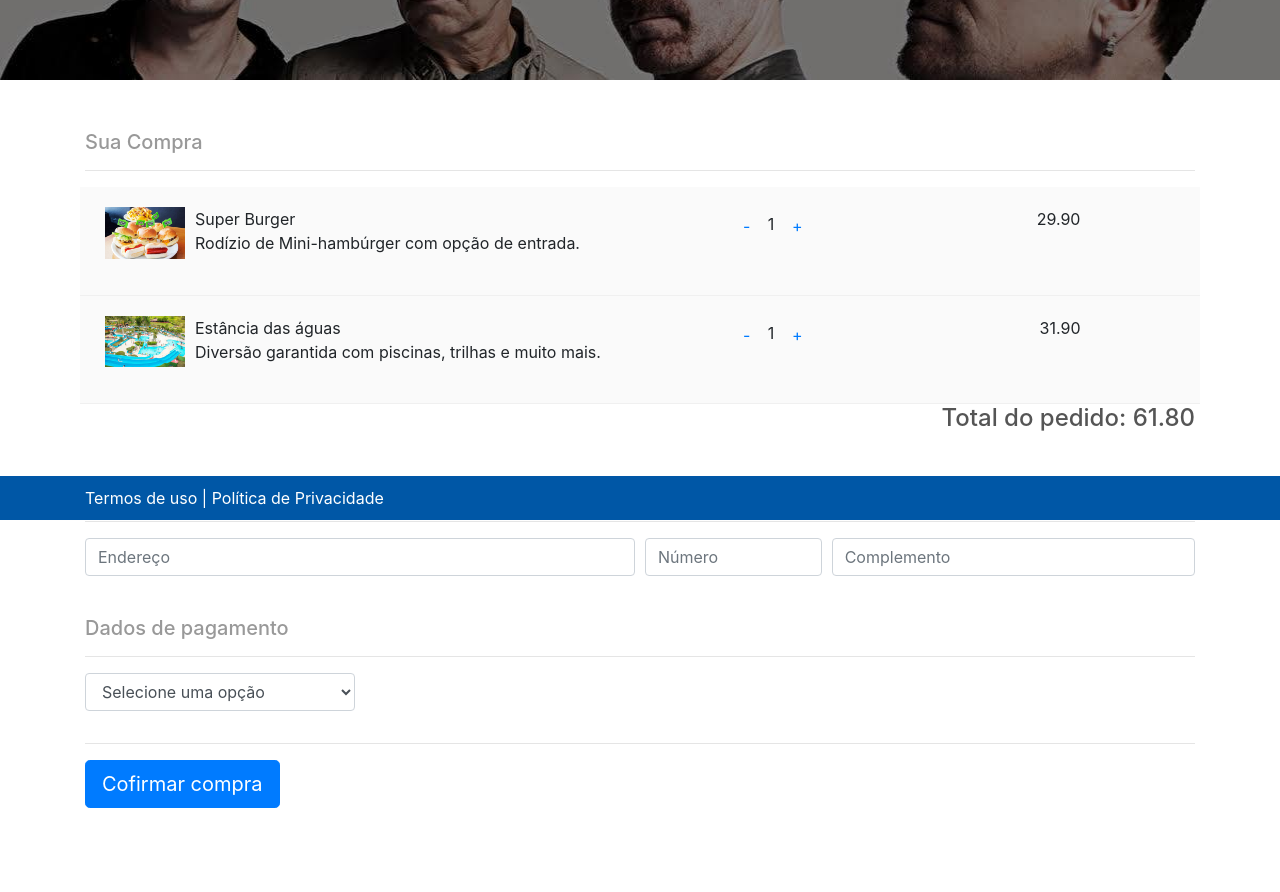
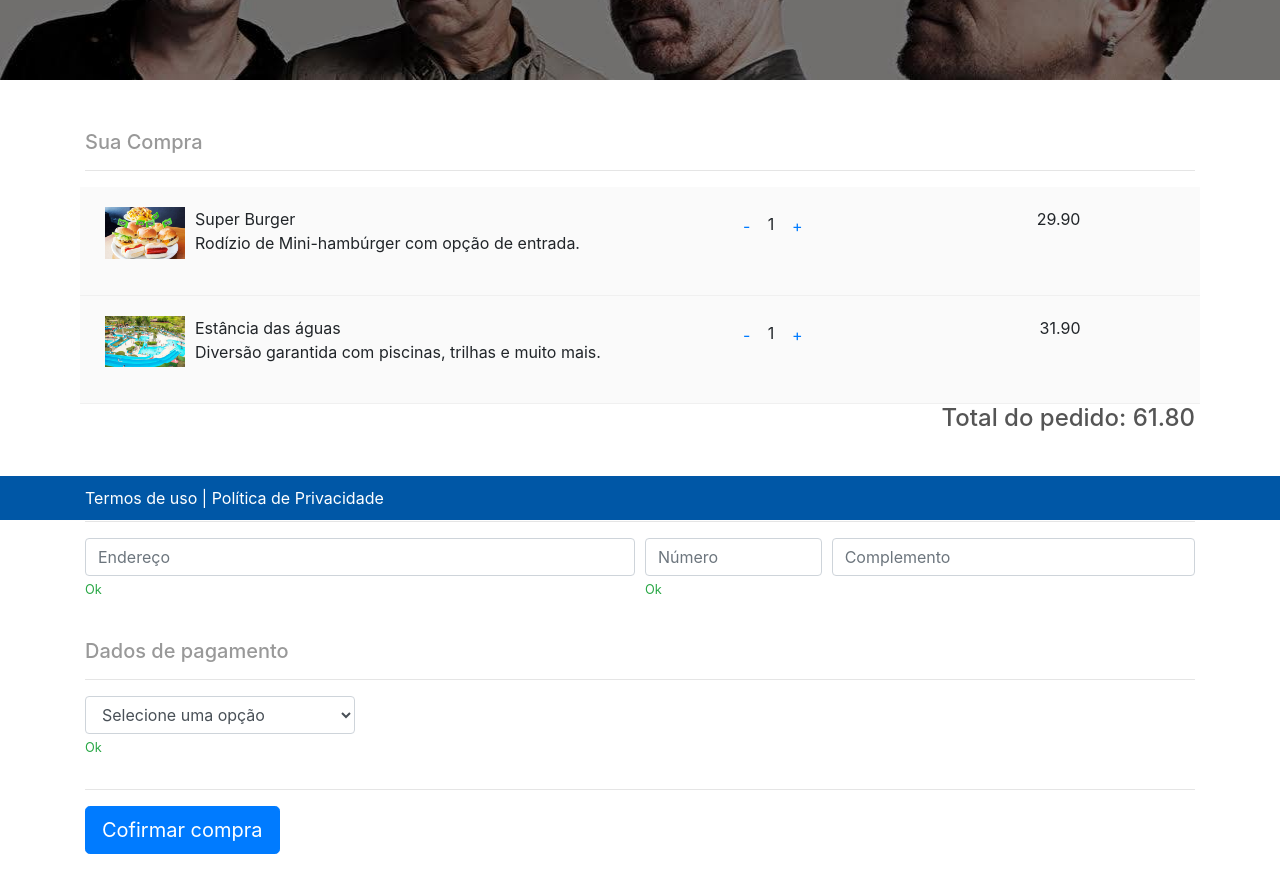
Before and after one commit to raphaelbzr10/passaro-urbano, an Angular app: page /ordem-compra in a window 1280 px wide. Shown: the part 280-1172 px from the top of the page. Built offline with nearby package versions, Linux system fonts and the light colour scheme.

Commit message:
ajustando as coisas antes de iniciar com Reactive Forms

```diff
--- a/src/app/app.module.ts
+++ b/src/app/app.module.ts
@@ -19,7 +19,7 @@ import { OndeFicaComponent } from './oferta/onde-fica/onde-fica.component';
 import { DescricaoReduzida } from './util/descricao-reduzida.pipe';
 import { OrdemCompraComponent } from './ordem-compra/ordem-compra.component';
 import { OrdemCompraSucessoComponent } from './ordem-compra-sucesso/ordem-compra-sucesso.component';
-import { FormsModule } from '@angular/forms';
+import { ReactiveFormsModule } from '@angular/forms';
 
 @NgModule({
   declarations: [
@@ -39,7 +39,7 @@ import { FormsModule } from '@angular/forms';
   imports: [
     BrowserModule,
     HttpModule,
-    FormsModule,
+    ReactiveFormsModule,
     RouterModule.forRoot(ROUTES)
   ],
   providers: [{ provide: LOCALE_ID, useValue: 'pr-Br' }],
--- a/src/app/ordem-compra/ordem-compra.component.html
+++ b/src/app/ordem-compra/ordem-compra.component.html
@@ -1,10 +1,6 @@
 <div class="container">
-  <div class="ordem-compra" *ngIf="idPedidoCompra === undefined">
-    <!--
-      ngForm -> Associa ao formulário
-      ngModel -> Associa aos campos do formulário
-     -->
-    <form novalidate #formulario="ngForm" (ngSubmit)="confirmarCompra()">
+  <div class="ordem-compra">
+    <!--<form novalidate>-->
 
       <h5>Sua Compra</h5>
       <hr />
@@ -77,16 +73,8 @@
             class="form-control"
             placeholder="Endereço"
             autocomplete="off"
-            required
-            minlength="3"
-            maxlength="120"
-            name="endereco"
-            ngModel
-            #inputEndereco="ngModel"
           >
-          <small *ngIf = "inputEndereco.valid && inputEndereco.touched" class="form-text text-success">Ok</small>
-          <!-- {{inputEndereco.valid}} -->
-          <small *ngIf = "!inputEndereco.valid && inputEndereco.touched"  class="form-text text-danger">Endereço inválido</small>
+          <small class="form-text text-success">Ok</small>
         </div>
 
         <div class="form-group col-md-2">
@@ -95,15 +83,8 @@
             class="form-control"
             placeholder="Número"
             autocomplete="off"
-            required
-            minlength="1"
-            maxlength="20"
-            name="numero"
-            ngModel
-            #inputNumero="ngModel"
           >
-          <small *ngIf = "inputNumero.valid && inputNumero.touched" class="form-text text-success">Ok</small>
-          <small *ngIf = "!inputNumero.valid && inputNumero.touched"  class="form-text text-danger">Numéro inválido</small>
+          <small class="form-text text-success">Ok</small>
         </div>
 
         <div class="form-group col-md-4">
@@ -112,8 +93,6 @@
             class="form-control"
             placeholder="Complemento"
             autocomplete="off"
-            name="complemento"
-            ngModel
           >
         </div>
 
@@ -128,17 +107,12 @@
         <div class="form-group col-md-3">
           <select
             class="form-control"
-            name="formaPagamento"
-            ngModel
-            required
-            #selectFormaPagamento="ngModel"
           >
             <option value="">Selecione uma opção</option>
             <option value="dinheiro">Dinheiro</option>
             <option value="debito">Débito</option>
           </select>
-          <small *ngIf = "selectFormaPagamento.valid && selectFormaPagamento.touched" class="form-text text-success">Ok</small>
-          <small *ngIf = "!selectFormaPagamento.valid && selectFormaPagamento.touched"  class="form-text text-danger">Forma de pagamento inválida</small>
+          <small class="form-text text-success">Ok</small>
         </div>
       </div>
 
@@ -147,10 +121,6 @@
         type="submit"
         class="btn btn-primary btn-lg"
       >Cofirmar compra</button>
-    </form>
-  </div>
-
-  <div class="ordem-compra" *ngIf="idPedidoCompra !== undefined">
-    <app-ordem-compra-sucesso [idPedidoCompra]="idPedidoCompra"></app-ordem-compra-sucesso>
+    <!--</form>-->
   </div>
 </div>
--- a/src/app/ordem-compra/ordem-compra.component.ts
+++ b/src/app/ordem-compra/ordem-compra.component.ts
@@ -1,5 +1,4 @@
-import { Component, OnInit, ViewChild } from '@angular/core';
-import { NgForm } from '@angular/forms';
+import { Component, OnInit } from '@angular/core';
 import { OrdemCompraService } from '../ordem-compra.service'
 import { Pedido } from '../shared/pedido.model'
 
@@ -11,29 +10,12 @@ import { Pedido } from '../shared/pedido.model'
 })
 export class OrdemCompraComponent implements OnInit {
 
-  public idPedidoCompra: number;
-
-  @ViewChild('formulario') public formAttr: NgForm;
-
   constructor(private ordemCompraService: OrdemCompraService) { }
 
   ngOnInit() {
 
   }
 
-  confirmarCompra(): void {
-
-    let pedido: Pedido = new Pedido(
-      this.formAttr.value.endereco,
-      this.formAttr.value.numero,
-      this.formAttr.value.complemento,
-      this.formAttr.value.formaPagamento
-    );
-
-    this.ordemCompraService.efetivarCompra(pedido)
-      .subscribe((idPedido: number) => {
-        this.idPedidoCompra = idPedido;
-      });
-
+  public confirmarCompra(): void {
   }
 }
```
